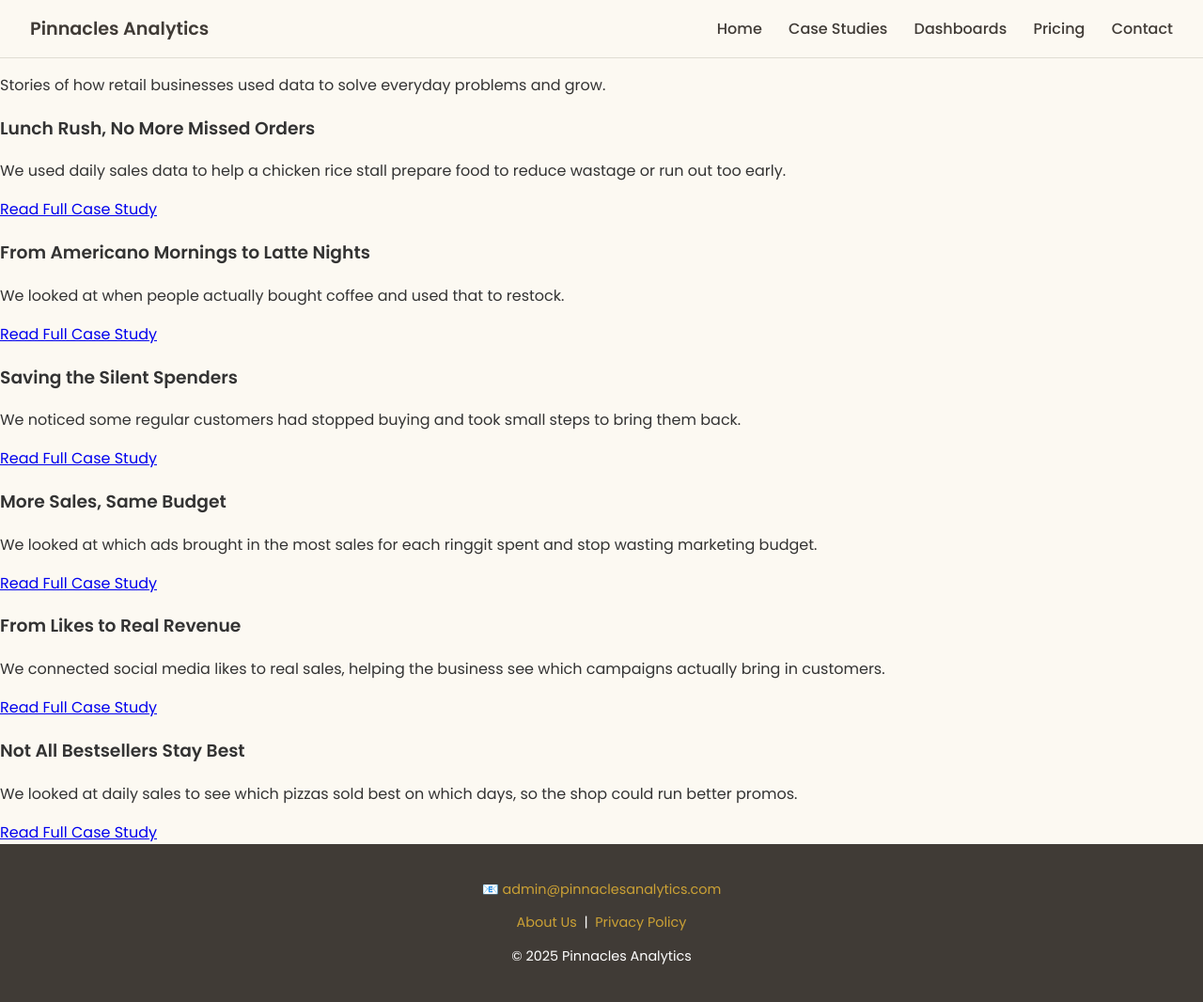
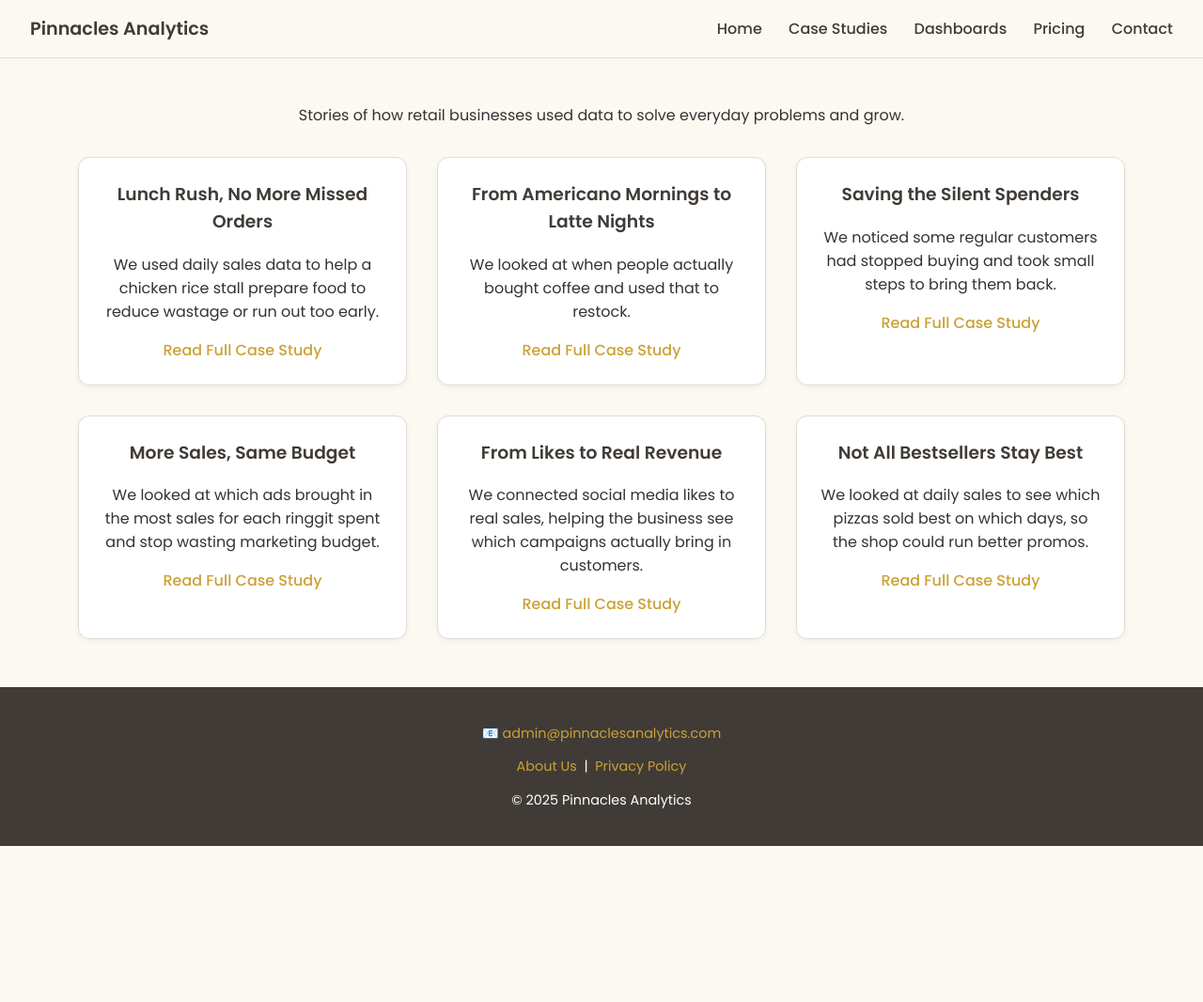
Before and after one commit to lyven81/pinnacles-learning-website, a Jekyll site: the page case-study.html, which Jekyll copies as it is, in a window 1280 px wide. Shown: the whole page at 94% size. Built offline with Jekyll 4.4.1, drawn with Linux system fonts in a browser that asks for light colours; after the commit the page ends 900 px from its top, so only the background shows below that.

Commit message:
Update case-study.html

```diff
--- a/case-study.html
+++ b/case-study.html
@@ -1,4 +1,3 @@
-
 <!DOCTYPE html>
 <html lang="en">
 <head>
@@ -78,6 +77,49 @@
 
     .cta-button:hover {
       background-color: #b08e2e;
+    }
+
+    .container {
+      max-width: 1200px;
+      margin: 0 auto;
+      padding: 2rem 1rem;
+      text-align: center;
+    }
+
+    .intro {
+      margin-bottom: 2rem;
+    }
+
+    .case-grid {
+      display: flex;
+      flex-wrap: wrap;
+      justify-content: center;
+      gap: 2rem;
+    }
+
+    .case-card {
+      background: #FFFFFF;
+      border: 1px solid #e0ddd3;
+      border-radius: 12px;
+      padding: 1.5rem;
+      width: 300px;
+      box-shadow: 0 2px 6px rgba(0, 0, 0, 0.05);
+      text-align: center;
+    }
+
+    .case-card h3 {
+      color: #403B36;
+      margin-top: 0;
+    }
+
+    .case-card a {
+      color: #CBA135;
+      font-weight: 500;
+      text-decoration: none;
+    }
+
+    .case-card a:hover {
+      text-decoration: underline;
     }
 
     .spacer {
@@ -177,6 +219,7 @@
         <a href="http://www.pinnaclesanalytics.com/case-study/case-study-6.html">Read Full Case Study</a>
       </div>
     </div>
+  </div>
 
   <div class="spacer"></div>
 
```
Lines whose indentation alone changed are shown as unchanged.
